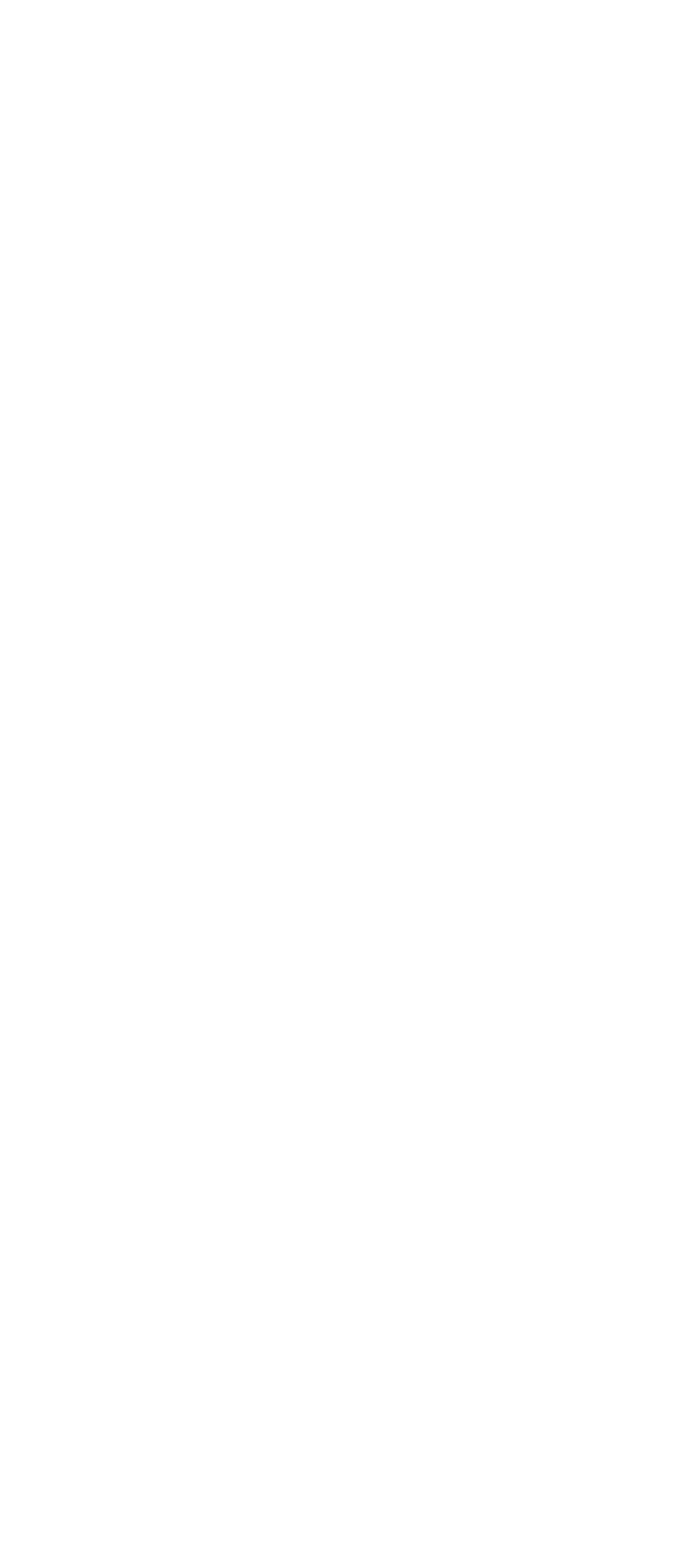
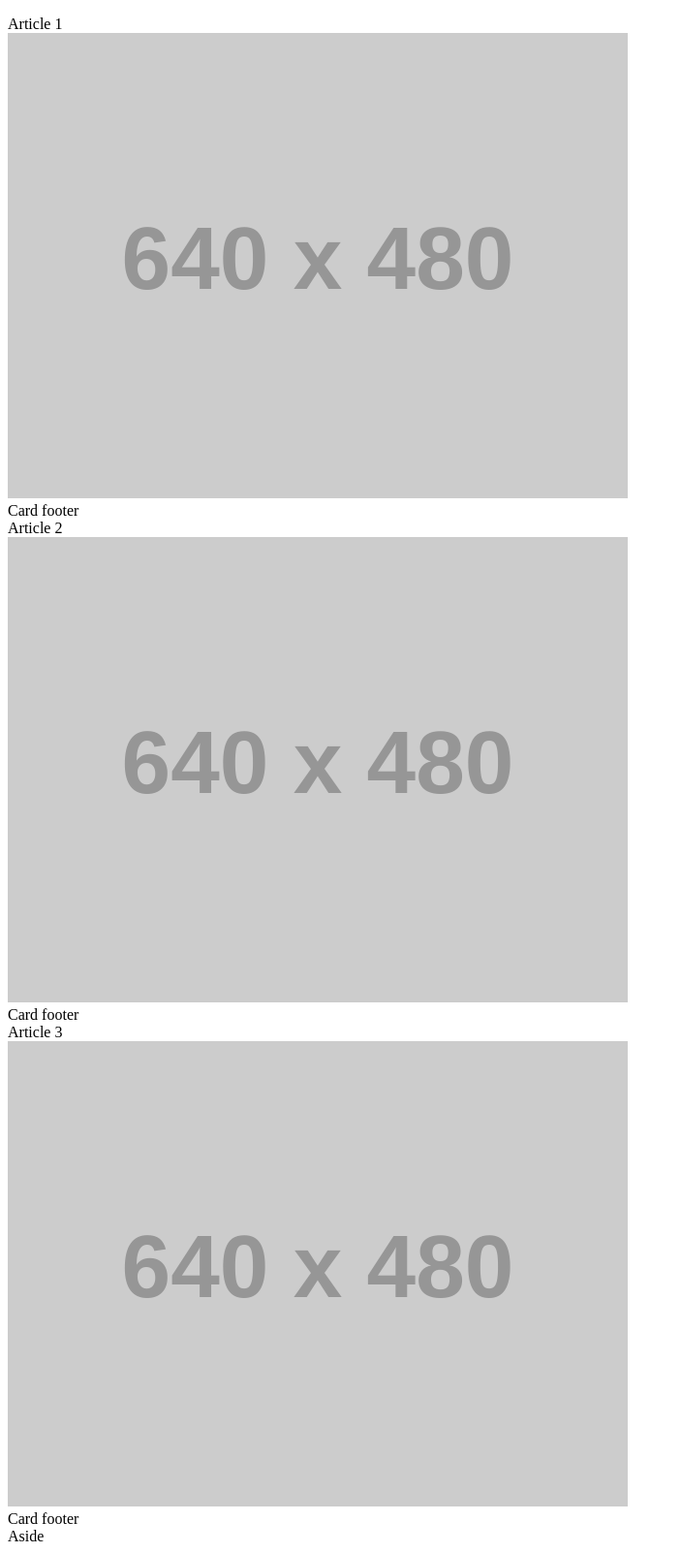
Before and after one commit to becc-mu/Responsive-widget, a plain HTML site: page index.html in a window 1280 px wide. Shown: the whole page at 97% size, without its empty margins (0-703 px from the left). Before the commit the page ends 800 px from the top, so only its background shows below. Drawn offline with Linux system fonts and the light colour scheme; placeholder pictures from the web are drawn by us.

```diff
--- a/index.html
+++ b/index.html
@@ -4,9 +4,52 @@
   <meta charset="UTF-8">
   <meta name="viewport" content="width=device-width, initial-scale=1.0">
   <meta http-equiv="X-UA-Compatible" content="ie=edge">
-  <title>Responsive Widget</title>
+  <title>Document</title>
 </head>
 <body>
+  <main class="container">
+    <div id="results"></div>
+    <div className="newsItem">
+      <ul id="myList"></ul>
+  </div>
 
+  <section class="section">
+    <article class="article">
+      Article 1
+        <div class="media">
+          <span class="header_title"></span>
+          <img src="http://placehold.it/640x480" class="responsive-image" />
+          <span class="item_title"></span>
+          <span class="branding"></span>
+        </div>
+        <footer>Card footer</footer>
+    </article>
+
+    <article class="article">
+      Article 2
+      <div class="media">
+        <span class="header_title"></span>
+        <img src="http://placehold.it/640x480" class="responsive-image" />
+        <span class="item_title"></span>
+        <span class="branding"></span>
+      </div>
+      <footer>Card footer</footer>
+    </article>
+
+    <article class="content">
+      Article 3
+      <div class="media">
+        <span class="header_title"></span>
+        <img src="http://placehold.it/640x480" class="responsive-image" />
+        <span class="item_title"></span>
+        <span class="branding"></span>
+      </div>
+    <footer>Card footer</footer>
+    </article>
+    <aside class="sidebar ">
+      Aside
+    </aside>
+  </section>
+</main>
 </body>
 </html>
```
